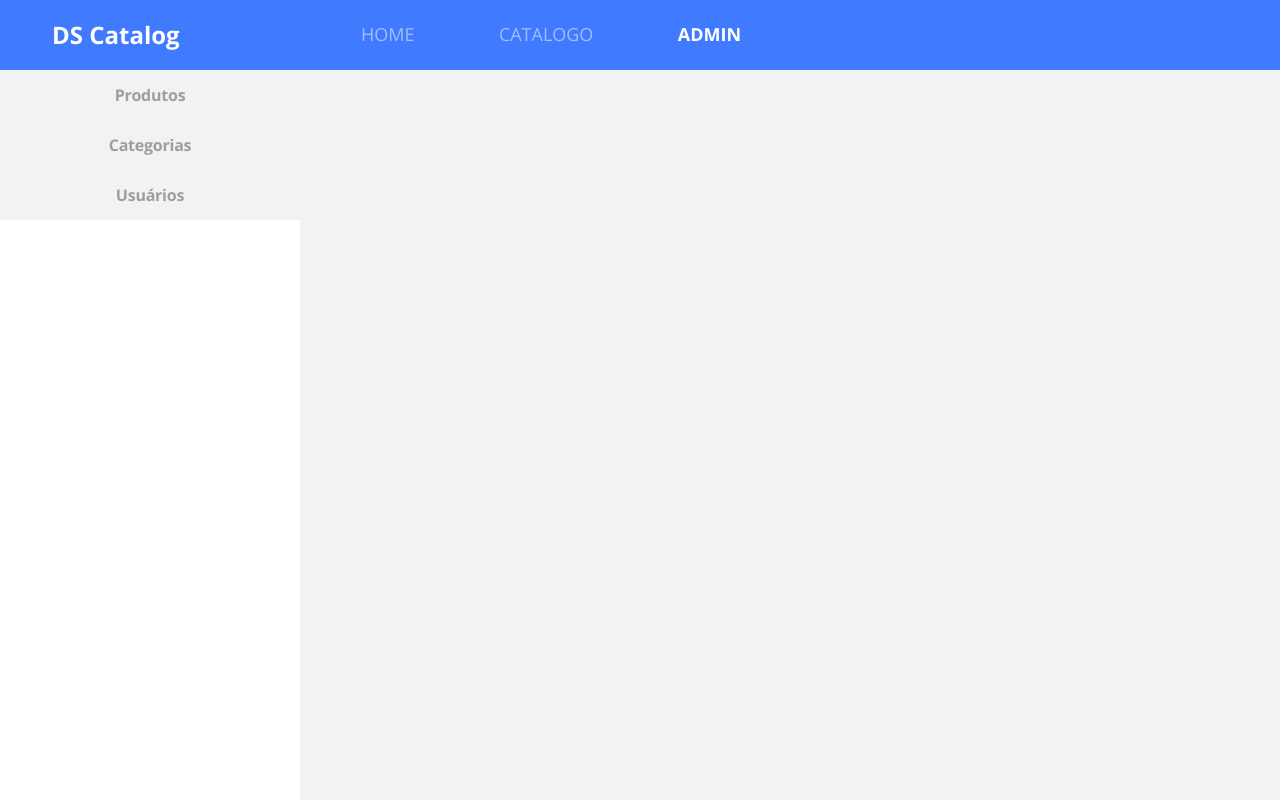
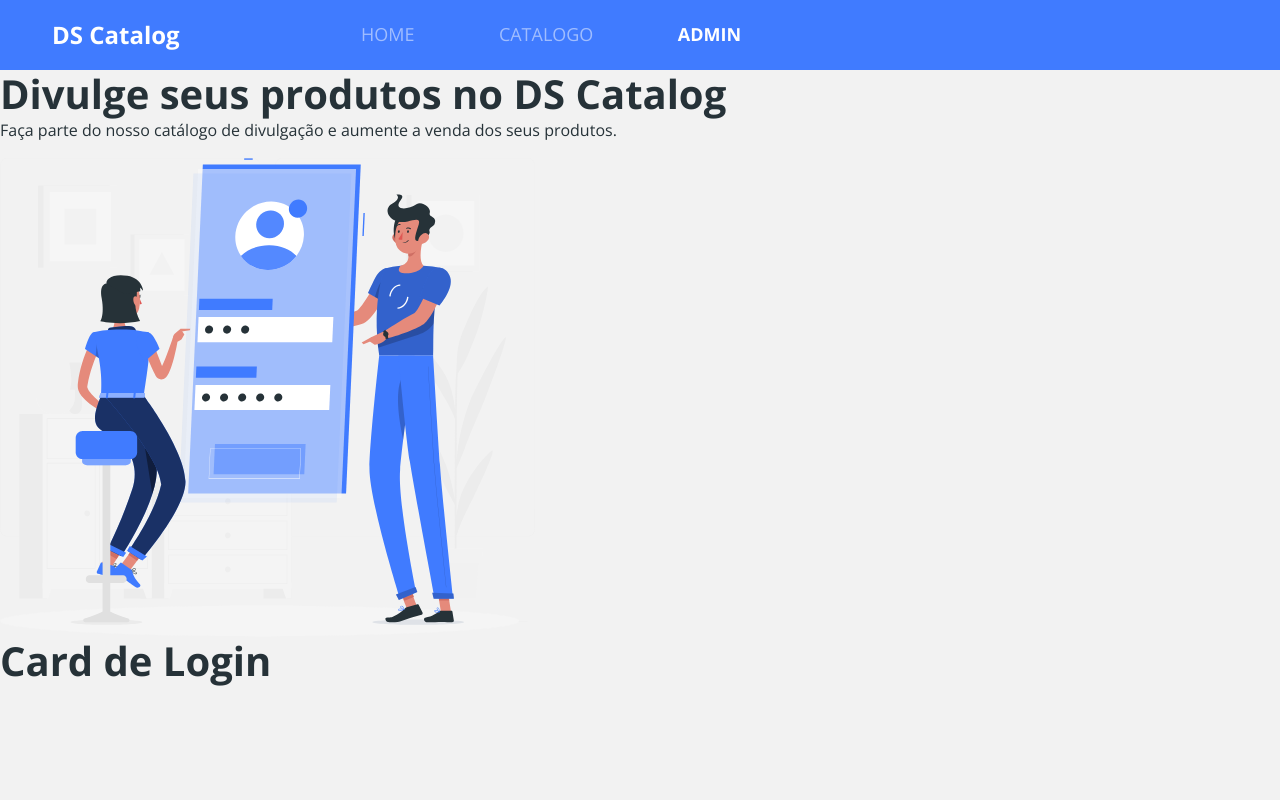
Before and after one commit to FrankDestro/DSCatalog-Bootcamp-3.0, a React (Create React App) app in the folder frontweb/: page /admin/auth/login in a window 1280 px wide. Built offline with nearby package versions, Linux system fonts and the light colour scheme; no server answers.

Commit message:
Auth routes

```diff
--- a/frontweb/src/Routes.tsx
+++ b/frontweb/src/Routes.tsx
@@ -1,5 +1,6 @@
 import Navbar from 'components/Navbar';
 import Admin from 'pages/Admin';
+import Auth from 'pages/Admin/Auth';
 import Catalog from 'pages/Catalog';
 import Home from 'pages/Home';
 import ProductDetails from 'pages/ProductDetails';
@@ -19,6 +20,10 @@
         <Route path="/products/:productId">
           <ProductDetails />
         </Route>
+        <Redirect from='/admin/auth' to='/admin/auth/login' exact></Redirect>
+        <Route path="/admin/auth">
+          <Auth />
+        </Route>
         <Redirect from='/admin' to='/admin/products' exact></Redirect>
         <Route path="/admin">
           <Admin />
--- /dev/null
+++ b/frontweb/src/pages/Admin/Auth/index.tsx
@@ -0,0 +1,35 @@
+import { ReactComponent as AuthImage } from 'assets/img/auth-image.svg';
+import { Route, Switch } from 'react-router-dom';
+
+const Auth = () => {
+  return (
+    <>
+      <div className="auth-container">
+        <div className="auth-banner-container">
+          <h1>Divulge seus produtos no DS Catalog</h1>
+          <p>
+            Faça parte do nosso catálogo de divulgação e aumente a venda dos
+            seus produtos.
+          </p>
+          <AuthImage></AuthImage>
+        </div>
+
+        <div className="auth-form-container">
+            <Switch>
+                <Route path='/admin/auth/login'>
+                    <h1>Card de Login</h1>
+                </Route>
+                <Route path='/admin/auth/signup'>
+                    <h1>Card de Signup</h1>
+                </Route>
+                <Route path='/admin/auth/recover'>
+                    <h1>Card de Recover</h1>
+                </Route>
+            </Switch>
+        </div>
+      </div>
+    </>
+  );
+};
+
+export default Auth;
```
Also changed, not shown: frontweb/src/assets/img/auth-image.svg (added), frontweb/src/assets/img/product.png (deleted).
